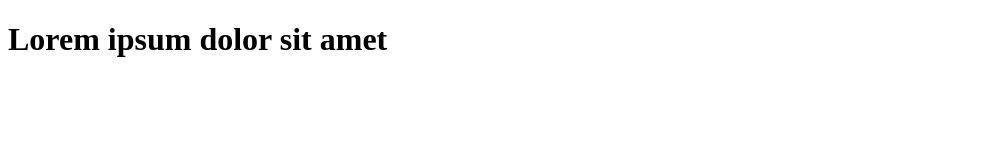
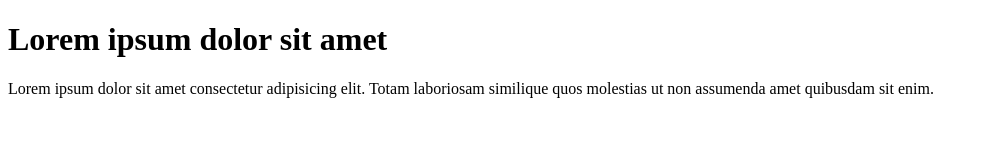
Before and after one commit to sadtechguy/learn-git, a plain HTML site: page index.html in a window 1280 px wide. Shown: the whole page, without its empty margins (0-988 px from the left). Drawn offline with Linux system fonts and the light colour scheme.

Commit message:
add paragraph to index

```diff
--- a/index.html
+++ b/index.html
@@ -7,5 +7,6 @@
 </head>
 <body>
     <h1>Lorem ipsum dolor sit amet</h1>
+    <p>Lorem ipsum dolor sit amet consectetur adipisicing elit. Totam laboriosam similique quos molestias ut non assumenda amet quibusdam sit enim.</p>
 </body>
 </html>
```
